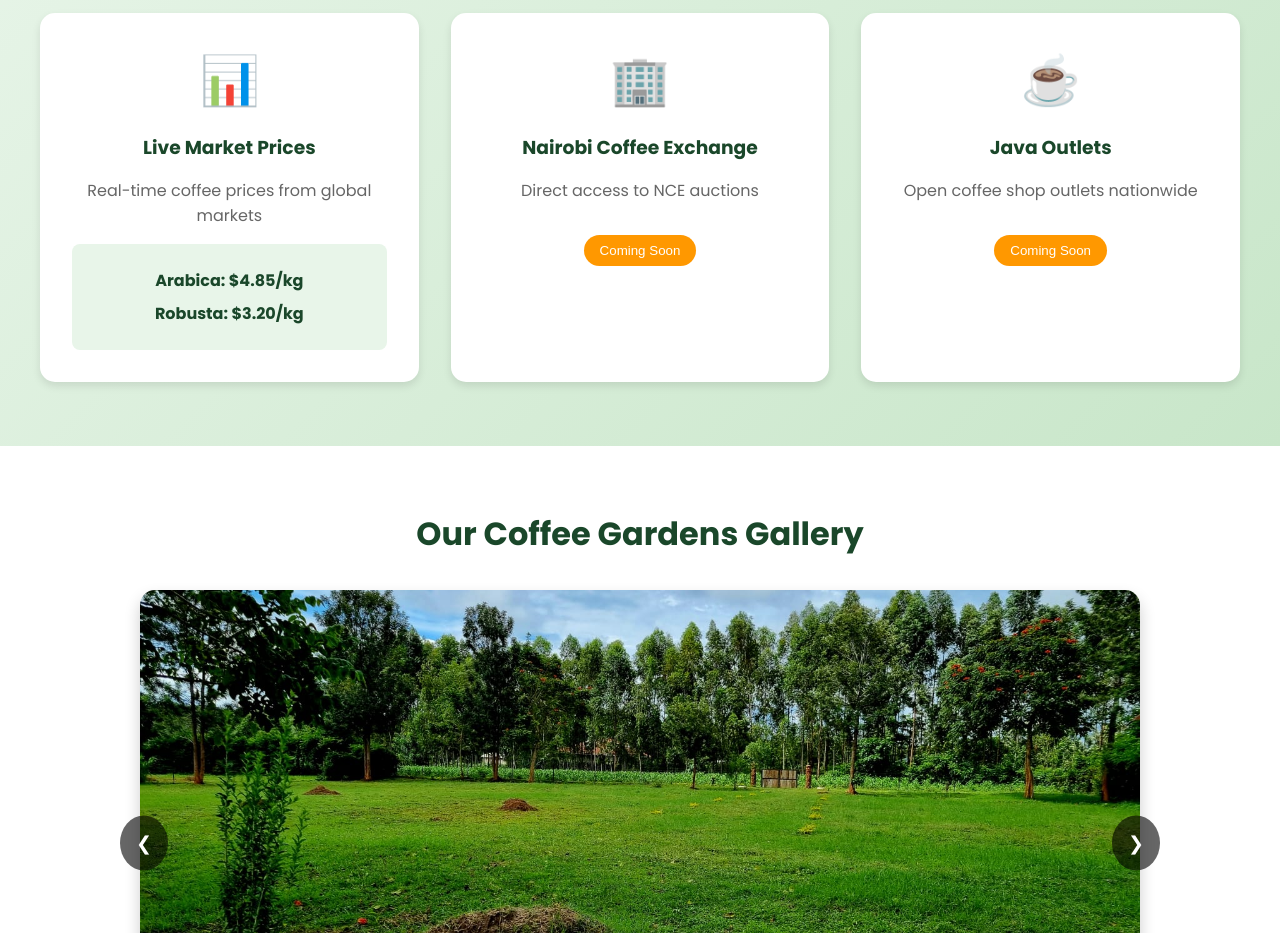
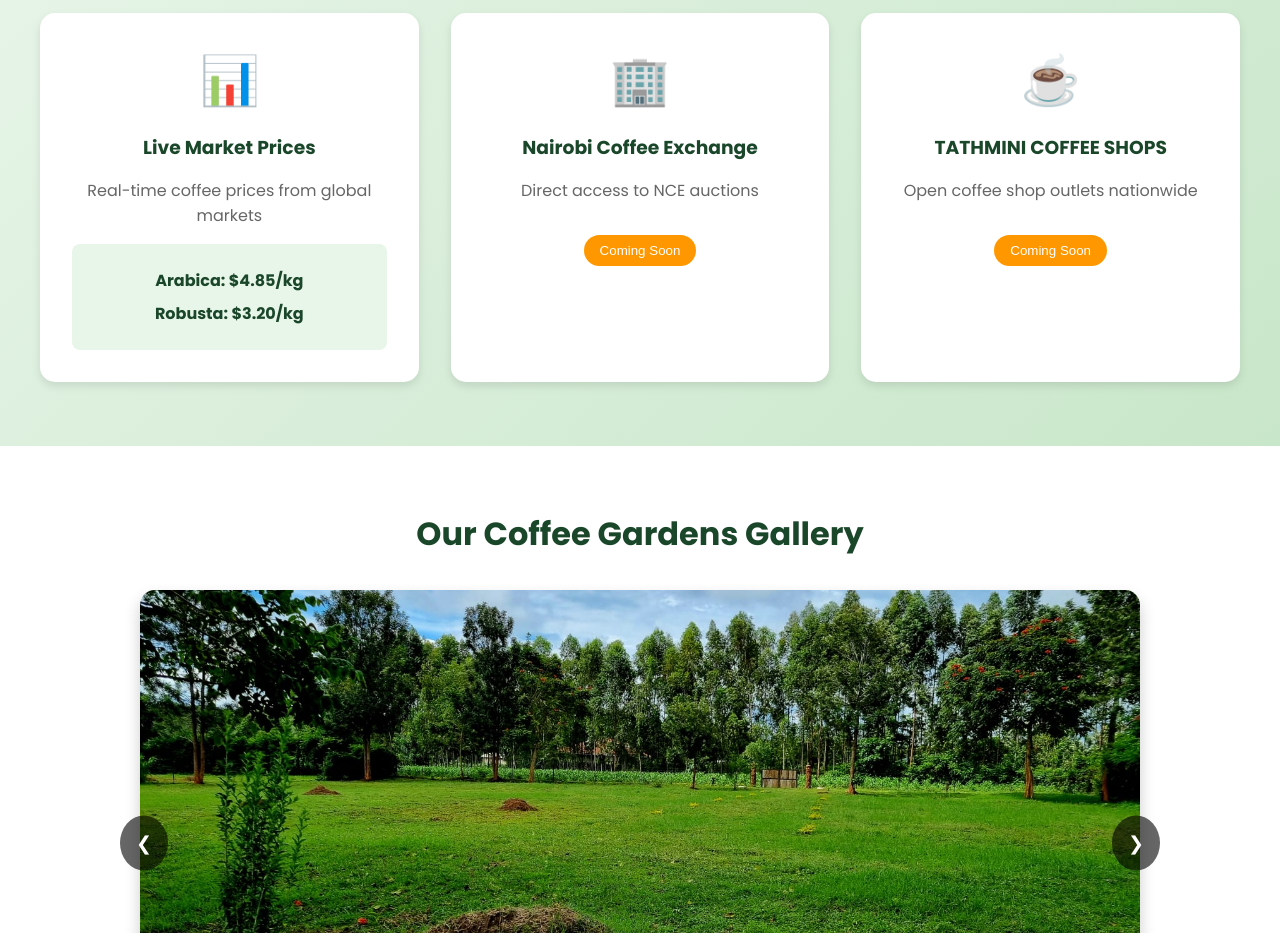
Before and after one commit to katunguTECH/tathmini-coffee-gardens, a website: page index.html in a window 1280 px wide. Shown: the part 1600-2533 px from the top of the page. Drawn offline with Linux system fonts and the light colour scheme.

Commit message:
Change 'Java Outlets' to 'TATHMINI COFFEE SHOPS' on landing page

```diff
--- a/index.html
+++ b/index.html
@@ -77,7 +77,7 @@
             </div>
             <div class="trading-card">
                 <div class="trading-icon">☕</div>
-                <h3>Java Outlets</h3>
+                <h3>TATHMINI COFFEE SHOPS</h3>
                 <p>Open coffee shop outlets nationwide</p>
                 <button class="coming-soon-btn" onclick="showComingSoon()">Coming Soon</button>
             </div>
```
